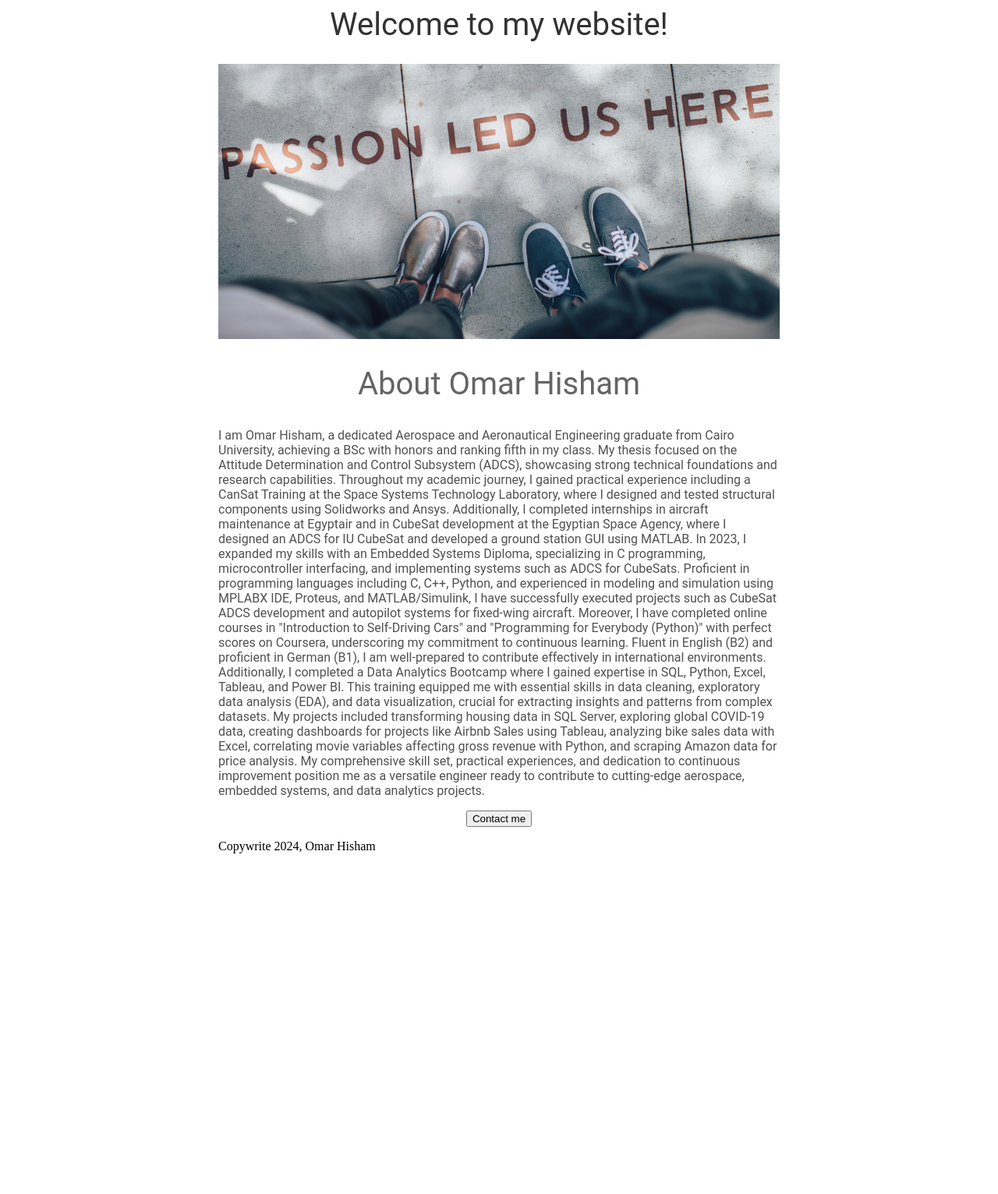
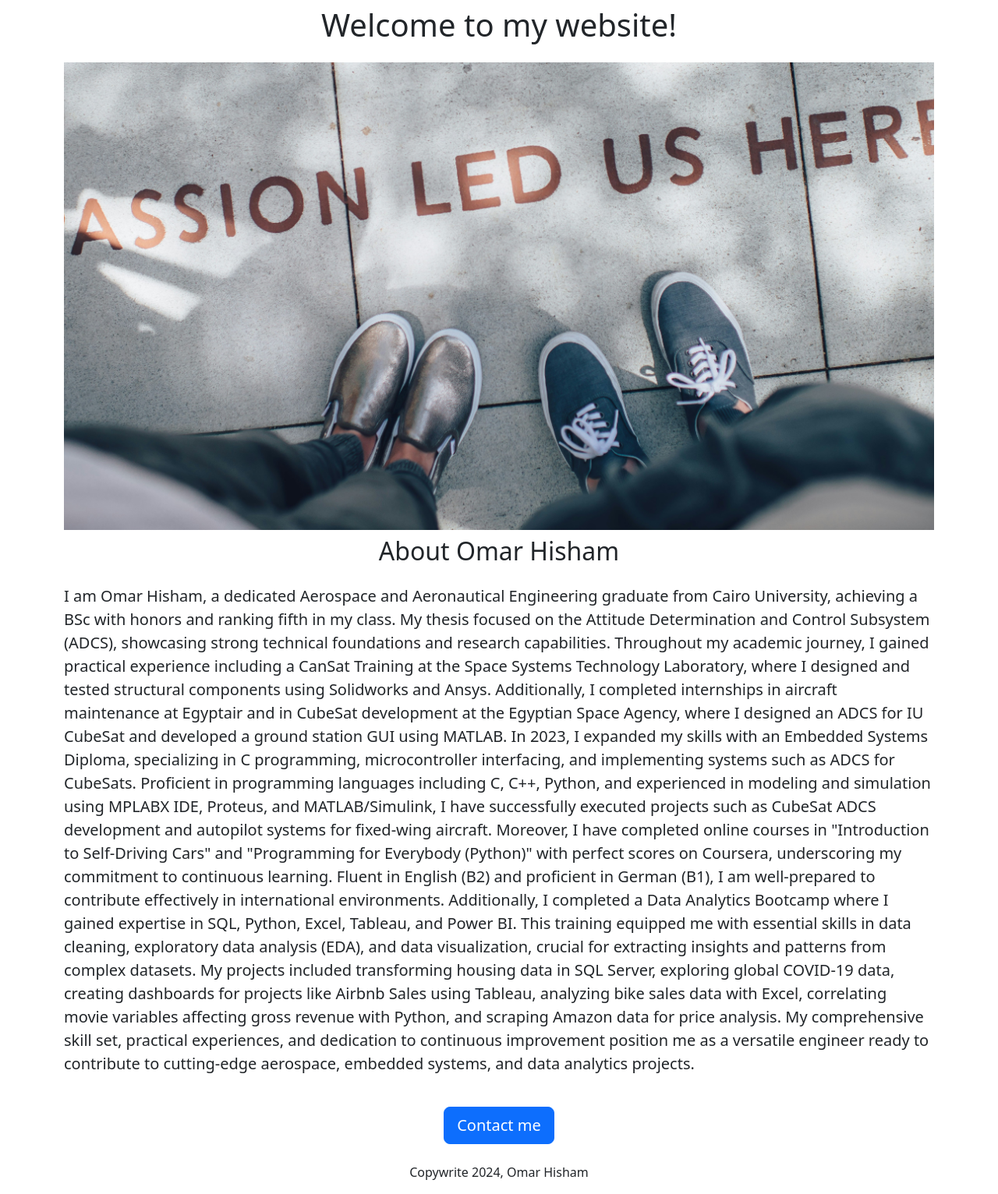
Before and after one commit to omarhisham75/Omar_Website, a Flask app: page / in a window 1280 px wide. Shown: the whole page at 78% size. Before the commit the page ends 1095 px from the top, so only its background shows below. Run offline with Flask 3, Linux system fonts and the light colour scheme.

Commit message:
Added Bootstrap

```diff
--- a/templates/home.html
+++ b/templates/home.html
@@ -1,44 +1,24 @@
 <!DOCTYPE>
 <html>
   <head>
+    <meta charset="utf-8">
+    <meta name="viewport" content="width=device-width, initial-scale=1">
     <title>Omar Hisham</title>
+     <link href="https://cdn.jsdelivr.net/npm/bootstrap@5.3.3/dist/css/bootstrap.min.css" rel="stylesheet" integrity="sha384-QWTKZyjpPEjISv5WaRU9OFeRpok6YctnYmDr5pNlyT2bRjXh0JMhjY6hW+ALEwIH" crossorigin="anonymous">
+    <style>
+      #banner {
+        height: 600px;
+        width: 100%;
+        object-fit: cover;
+      }
+    </style>
   </head>
-  <style>
-    h1 {
-      font-size: 40px;
-      font-family: Roboto;
-      font-weight: normal;
-      color: rgb(50, 50, 50);
-      text-align: center;
-    }
-    #banner {
-      width: 100%;
-      height = "100" ;
-      object-fit: cover;
-    }
-    h2 {
-      font-size: 40px;
-      font-family: Roboto;
-      font-weight: normal;
-      color: rgb(100, 100, 100);
-      text-align: center;
-    }
-    .bodytext {
-      font-family: Roboto;
-      font-weight: normal;
-      color: rgb(80, 80, 80);
-    }
-    #container {
-      max-width: 720px;
-      margin: 0 auto;
-    }
-  </style>
   <body>
-    <div id="container">
-      <h1>Welcome to my website!</h1>
-      <img id="banner" src="https://a874f158-ab6d-4323-b008-b6db9dc32a11-00-7k2vri7ezk34.picard.replit.dev/static/banner.jpg"  >
-      <h2> About Omar Hisham </h2>
-      <p class="bodytext">
+    <div class="container">
+      <h1 class="text-center mt-2 mb-4">Welcome to my website!</h1>
+      <img class="img-fluid" id="banner" src="https://a874f158-ab6d-4323-b008-b6db9dc32a11-00-7k2vri7ezk34.picard.replit.dev/static/banner.jpg"  >
+      <h2 class="text-center mt-2 mb-4"> About Omar Hisham </h2>
+      <p class="lead">
         I am Omar Hisham, a dedicated Aerospace and Aeronautical Engineering graduate from Cairo University, achieving a BSc with honors and ranking fifth in my class. My thesis focused on the Attitude Determination and Control Subsystem (ADCS), showcasing strong technical foundations and research capabilities. Throughout my academic journey, I gained practical experience including a CanSat Training at the Space Systems Technology Laboratory, where I designed and tested structural components using Solidworks and Ansys. Additionally, I completed internships in aircraft maintenance at Egyptair and in CubeSat development at the Egyptian Space Agency, where I designed an ADCS for IU CubeSat and developed a ground station GUI using MATLAB.
 
         In 2023, I expanded my skills with an Embedded Systems Diploma, specializing in C programming, microcontroller interfacing, and implementing systems such as ADCS for CubeSats. Proficient in programming languages including C, C++, Python, and experienced in modeling and simulation using MPLABX IDE, Proteus, and MATLAB/Simulink, I have successfully executed projects such as CubeSat ADCS development and autopilot systems for fixed-wing aircraft.
@@ -49,10 +29,10 @@
 
         My comprehensive skill set, practical experiences, and dedication to continuous improvement position me as a versatile engineer ready to contribute to cutting-edge aerospace, embedded systems, and data analytics projects.
         </p>
-      <div style= "text-align: center;">
-        <button>Contact me</button>
+      <div class="text-center">
+        <button class="btn btn-primary btn-lg mt-4">Contact me</button>
       </div>
-      <p>Copywrite 2024, Omar Hisham</p>
+      <p class="text-center mt-4">Copywrite 2024, Omar Hisham</p>
       </div>
   </body>
 
```
